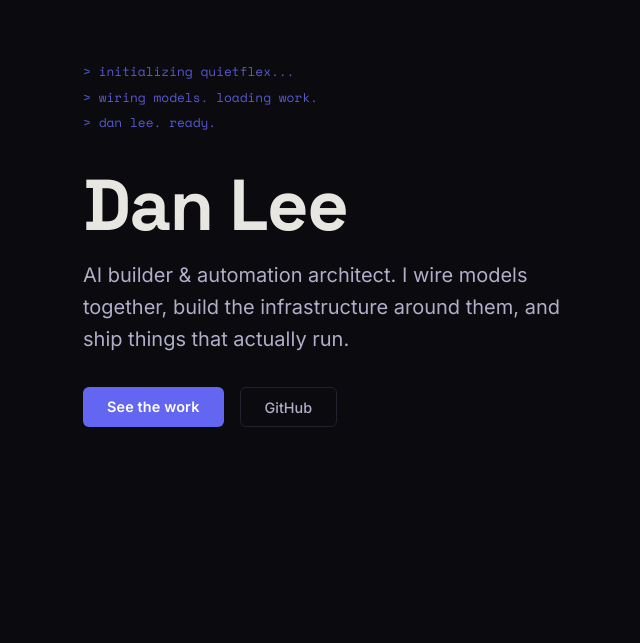
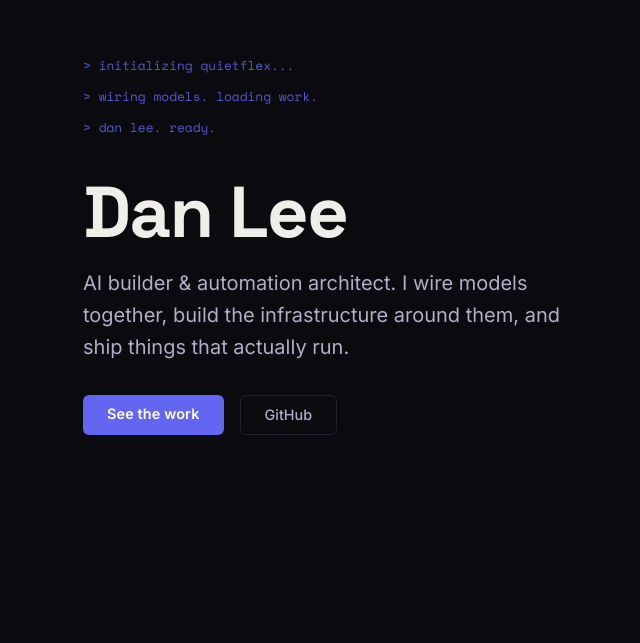
Before and after one commit to dleemt-lgtm/quietflex-portfolio, a React (Vite) app: page / in a window 1280 px wide. Shown: the part 157-800 px from the top of the page, without its empty margins (209-849 px from the left). Built offline with nearby package versions, Linux system fonts and the light colour scheme.

Commit message:
Contrast fix 02: brighter headings, terminal line spacing

```diff
--- a/src/App.jsx
+++ b/src/App.jsx
@@ -6,7 +6,7 @@ const COLORS = {
   cardBorder: "#22222E",
   accent: "#6366F1",
   accentDim: "#4345a8",
-  text: "#E8E6E0",
+  text: "#F0EEE8",
   textMuted: "#B0AEC8",
   textFaint: "#3A3850",
   tagBg: "#1E1E2E",
@@ -135,7 +135,7 @@ function TerminalHero({ name, tagline }) {
 
   return (
     <div style={{ minHeight: "100vh", display: "flex", flexDirection: "column", justifyContent: "center", padding: "0 2rem", maxWidth: 760, margin: "0 auto" }}>
-      <div style={{ fontFamily: "'Space Mono', monospace", fontSize: "0.8rem", color: COLORS.accent, marginBottom: "2rem", lineHeight: 2 }}>
+      <div style={{ fontFamily: "'Space Mono', monospace", fontSize: "0.8rem", color: COLORS.accent, marginBottom: "2rem", lineHeight: 2.4 }}>
         {displayed.map((line, i) => (
           <div key={i} style={{ opacity: 0.85 }}>{line}</div>
         ))}
```
